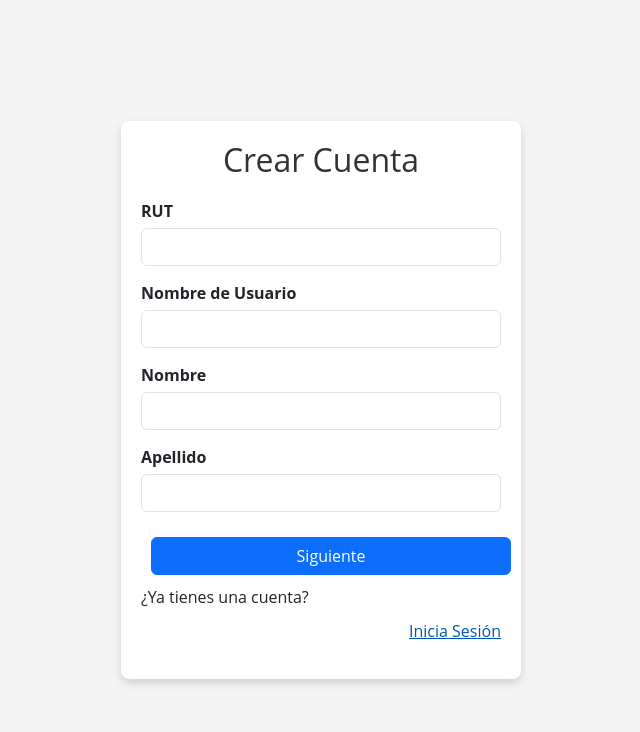
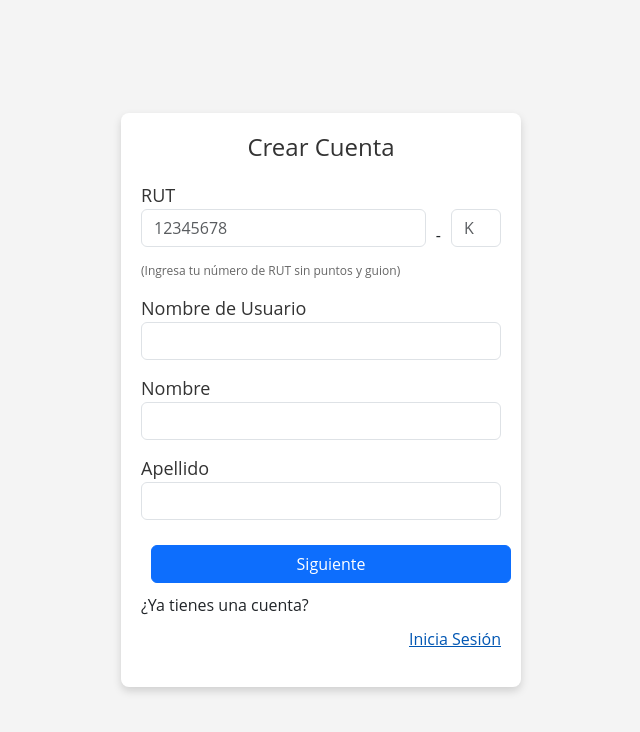
Before and after one commit to JaysonFxl/ProyectoRBP, a React (Vite) app in the folder Frontend/: page /register in a window 1280 px wide. Shown: the top 732 px of the page, without its empty margins (319-959 px from the left). Built offline with nearby package versions, Linux system fonts and the light colour scheme.

Commit message:
Add date-fns library and update package-lock.json Update RegisterPage.css styles Update CalendarioReservas component to display available court schedules Update horarios_disponibles view to filter available court schedules by day of the week

```diff
--- a/Frontend/package.json
+++ b/Frontend/package.json
@@ -22,6 +22,7 @@
     "axios": "^1.5.1",
     "bootstrap": "^5.3.2",
     "chart.js": "^4.4.0",
+    "date-fns": "^2.30.0",
     "framer-motion": "^10.16.5",
     "postcss": "^8.4.31",
     "react": "^18.2.0",
--- a/Frontend/src/pages/RegisterPage.css
+++ b/Frontend/src/pages/RegisterPage.css
@@ -19,21 +19,22 @@
 .register-card h2 {
     color: #333;
     margin-bottom: 20px;
+    font-size: 24px;
 }
 
 .form-group {
-    margin-bottom: 15px;
+    margin-bottom: 20px;
 }
 
 .form-group label {
-    display: block;
-    margin-bottom: 5px;
-    font-weight: bold;
+    font-size: 18px;
+    color: #333;
 }
 
 .form-control {
     width: 100%;
-    padding: 10px;
+    padding: 15px;
+    font-size: 12px;
     border: 1px solid #ccc;
     transition: border-color 0.3s;
     border-radius: 4px;
@@ -47,7 +48,8 @@
 
 .btn-primary {
     width: 100%;
-    padding: 10px;
+    padding: 15px;
+    font-size: 18px;
     border: none;
     border-radius: 4px;
     background-color: #0056b3;
@@ -60,6 +62,19 @@
     background-color: #004494;
 }
 
+.help-text {
+    font-size: 12px;
+    color: #666;
+    margin-bottom: 10px;
+}
+
+.error-message {
+    color: red;
+    font-size: 14px;
+    margin-top: 5px;
+}
+
+
 @media (max-width: 768px) {
     .register-card {
         width: 95%;
--- a/Frontend/src/pages/RegisterPage.jsx
+++ b/Frontend/src/pages/RegisterPage.jsx
@@ -1,77 +1,143 @@
-import React, { useState } from 'react';
+import React, { useState, useEffect } from 'react';
 import { useNavigate } from 'react-router-dom';
+import Swal from 'sweetalert2';
 import axios from 'axios';
 import './RegisterPage.css';
 
 function RegisterPage() {
     const [step, setStep] = useState(1);
+    const [errorMessage, setErrorMessage] = useState('');
+    const [rutNumber, setRutNumber] = React.useState('');
+    const [rutDv, setRutDv] = React.useState('');
     const [formData, setFormData] = useState({
         username: '',
         email: '',
         password: '',
         rut: '',
-        firstName: '',
-        lastName: '',
+        first_name: '',
+        last_name: '',
         telefono: '',
         telefono_alternativo: '',
         ciudad: '',
         estado: true
     });
+
+    useEffect(() => {
+        const completeRut = `${rutNumber}-${rutDv}`;
+        setFormData(prevState => ({
+            ...prevState,
+            rut: completeRut
+        }));
+    }, [rutNumber, rutDv]); // Este efecto se ejecutará cuando rutNumber o rutDv cambien
+
     const navigate = useNavigate();
 
     const handleInputChange = (e) => {
-        const {name, value} = e.target;
-        setFormData (prevState => ({
+        const { name, value } = e.target;
+        setFormData(prevState => ({
             ...prevState,
             [name]: value
         }));
     };
 
+    const prevStep = () => {
+        if(step === 2) {
+            // Si vuelve al paso 1, actualiza rutNumber y rutDv
+            const [number, dv] = formData.rut.split('-');
+            setRutNumber(number || '');
+            setRutDv(dv || '');
+        }
+
+        setStep(step => step - 1);
+    };
+
     const nextStep = () => {
         if (step === 1) {
-            // Verificar si los campos del Paso 1 están completos
             if (validateStepOne()) {
-                setStep(2);
+                setStep(step => step + 1);
             } else {
-                // Mostrar algún mensaje de error o indicación
                 alert("Por favor, completa todos los campos requeridos.");
             }
+        } else {
+            handleSubmit();
         }
-        else handleSubmit();
-    };
-
-    // Manejador para cambiar al paso anterior
-    const prevStep = () => {
-        if(step === 2) setStep(1);
     };
 
     const validateStepOne = () => {
-        const { rut, username, firstName, lastName } = formData;
-        return rut && username && firstName && lastName;
+        const { username, first_name, last_name, rut } = formData;
+        return rut && username && first_name && last_name;
     };
 
     const handleSubmit = async (e) => {
         e.preventDefault();
         try {
-            await axios.post('http://localhost:8000/api/register/', formData);
-            navigate('/login');
+            const response = await axios.post('http://localhost:8000/api/register/', formData);
+
+            if (response.status === 200 || response.status === 201) {
+                // Mostrar un mensaje de éxito solo si la solicitud fue exitosa
+                Swal.fire({
+                    title: 'Éxito!',
+                    text: 'Cuenta creada exitosamente!',
+                    icon: 'success',
+                    confirmButtonText: 'Ok'
+                }).then(() => {
+                    // Redireccionar al usuario después de cerrar la alerta
+                    navigate('/login');
+                });
+            } else {
+                //Agregar otro mensaje de error aquí si es necesario.
+            }
         } catch (error) {
             console.error('Error al crear la cuenta:', error);
 
             if (error.response) {
-                // La solicitud fue hecha y el servidor respondió con un código de estado
-                // que cae fuera del rango de 2xx
+                // Manejar errores específicos de la respuesta aquí
                 console.error('Error en la respuesta:', error.response.data);
+                // Mostrar un mensaje de error
+                Swal.fire({
+                    title: 'Error!',
+                    text: 'No se pudo crear la cuenta. Por favor, inténtalo de nuevo.',
+                    icon: 'error',
+                    confirmButtonText: 'Ok'
+                });
             } else if (error.request) {
-                // La solicitud fue hecha pero no se recibió respuesta
                 console.error('Sin respuesta:', error.request);
             } else {
-                // Error en la configuración de la solicitud o error de red
                 console.error('Error en la solicitud:', error.message);
             }
         }
     };
 
+    const handleRutDvChange = (e) => {
+        setRutDv(e.target.value);
+    };
+
+    const handleRutNumberChange = (e) => {
+        const value = e.target.value;
+
+        // Permitir solo números y limitar a 8 dígitos
+        if (value.match(/^\d{0,8}$/)) {
+            setRutNumber(value);
+        }
+    };
+
+    const [showDvTip, setShowDvTip] = useState(false);
+
+    const handleDvFocus = () => {
+        setShowDvTip(true);
+        setTimeout(() => {
+            setShowDvTip(false);
+        }, 3000); // El mensaje se muestra durante 3 segundos
+    };
+
+    const validateInput = () => {
+        if (!email.includes('@')) {
+            setErrorMessage('Por favor ingresa un email válido.');
+            return false;
+        }
+        setErrorMessage('');
+        return true;
+    };
 
     const renderForm = () => {
         switch (step) {
@@ -81,7 +147,33 @@ function RegisterPage() {
                         {/* Paso 1: Información Personal y de Contacto */}
                         <div className='form-group'>
                             <label htmlFor="rut">RUT</label>
-                            <input type="text" className="form-control" id="rut" name="rut" required onChange={handleInputChange} />
+                            <div style={{ display: 'flex', alignItems: 'center' }}>
+                                <input
+                                    type="text"
+                                    className="form-control"
+                                    id="rutNumber"
+                                    name="rutNumber"
+                                    value={rutNumber}
+                                    onChange={handleRutNumberChange}
+                                    placeholder='12345678'
+                                    required
+                                />
+                                <span style={{ margin: '0 10px' }}>-</span>
+                                <input
+                                    type="text"
+                                    className="form-control"
+                                    id="rutDv"
+                                    name="rutDv"
+                                    value={rutDv}
+                                    onChange={handleRutDvChange}
+                                    onFocus={handleDvFocus}
+                                    placeholder="K"
+                                    required
+                                    style={{ width: '50px' }}
+                                />
+                            </div>
+                            {showDvTip && <p className="help-text">Puedes ingresar el dígito verificador en mayúscula o minúscula.</p>}
+                            <p className="help-text">(Ingresa tu número de RUT sin puntos y guion)</p>
                         </div>
                         <div className='form-group'>
                             <label htmlFor="username">Nombre de Usuario</label>
@@ -89,11 +181,11 @@ function RegisterPage() {
                         </div>
                         <div className='form-group'>
                             <label htmlFor="firstName">Nombre</label>
-                            <input type="text" className="form-control" id="firstName" name="firstName" required onChange={handleInputChange} />
+                            <input type="text" className="form-control" id="first_name" name="first_name" required onChange={handleInputChange} />
                         </div>
                         <div className='form-group'>
                             <label htmlFor="lastName">Apellido</label>
-                            <input type="text" className="form-control" id="lastName" name="lastName" required onChange={handleInputChange} />
+                            <input type="text" className="form-control" id="last_name" name="last_name" required onChange={handleInputChange} />
                         </div>
                         <button type="button" onClick={nextStep} className="btn btn-primary">Siguiente</button>
                     </div>
@@ -104,7 +196,18 @@ function RegisterPage() {
                         {/* Paso 2: Detalles de la Cuenta */}
                         <div className='form-group'>
                             <label htmlFor="email">Email</label>
-                            <input type="email" className="form-control" id="email" name="email" required onChange={handleInputChange} />
+                            <div className="input-icon">
+                                <input
+                                    type="email"
+                                    className="form-control"
+                                    id="email"
+                                    name="email"
+                                    value={formData.email} // Vincula el valor del estado
+                                    onChange={handleInputChange}
+                                    required
+                                />
+                                {errorMessage && <p className="error-message">{errorMessage}</p>}
+                            </div>
                         </div>
                         <div className='form-group'>
                             <label htmlFor="password">Contraseña</label>
```
Also changed, not shown: Frontend/src/components/CalendarioReservas.jsx (+5 -6 lines), Frontend/src/pages/ReservaPage.jsx (+32 -24 lines), 2 other files (tests, documents, lock files or other folders).
